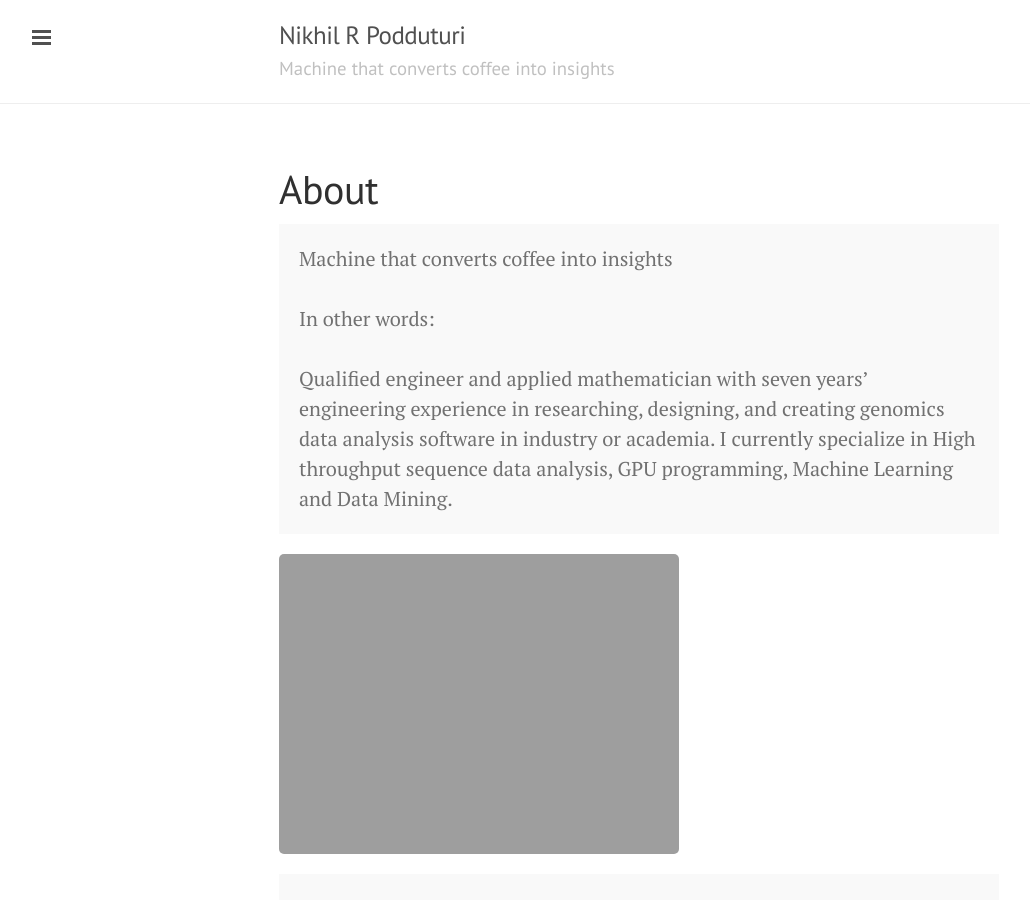
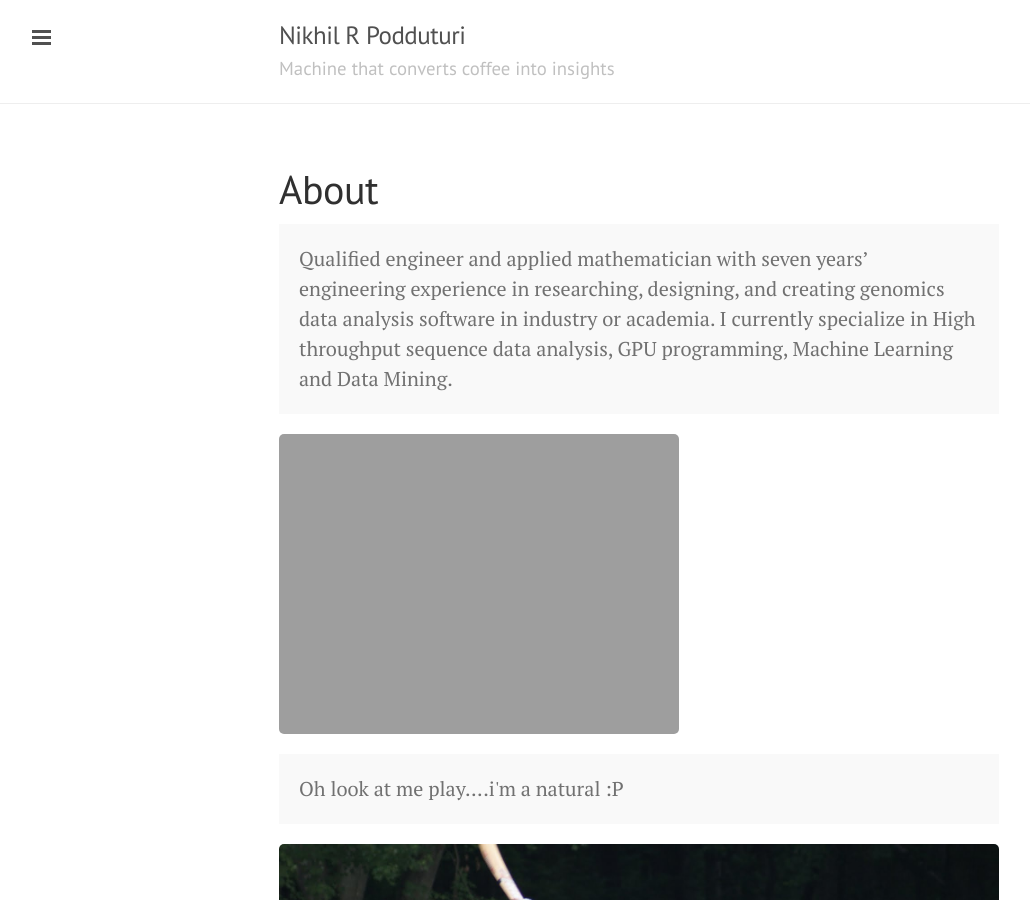
Before and after one commit to nikhilRP/nikhilRP.github, a Jekyll site: the page built from about.md, in a window 1280 px wide and 900 px high. Shown: the whole window, without its empty margins (1-1031 px from the left). Built offline with Jekyll 4.4.1, drawn with Linux system fonts in a browser that asks for light colours; Markdown is read by kramdown in place of the engine named in the settings.

Commit message:
Update about.md

```diff
--- a/about.md
+++ b/about.md
@@ -4,8 +4,6 @@ title: About
 ---
 
 <p class="message">
-Machine that converts coffee into insights <br /><br />
-In other words: <br /><br />
 Qualified engineer and applied mathematician with seven years’ engineering experience in researching, designing, and creating genomics data analysis software in industry or academia. I currently specialize in High throughput sequence data analysis, GPU programming, Machine Learning and Data Mining.
 </p>
 
```
